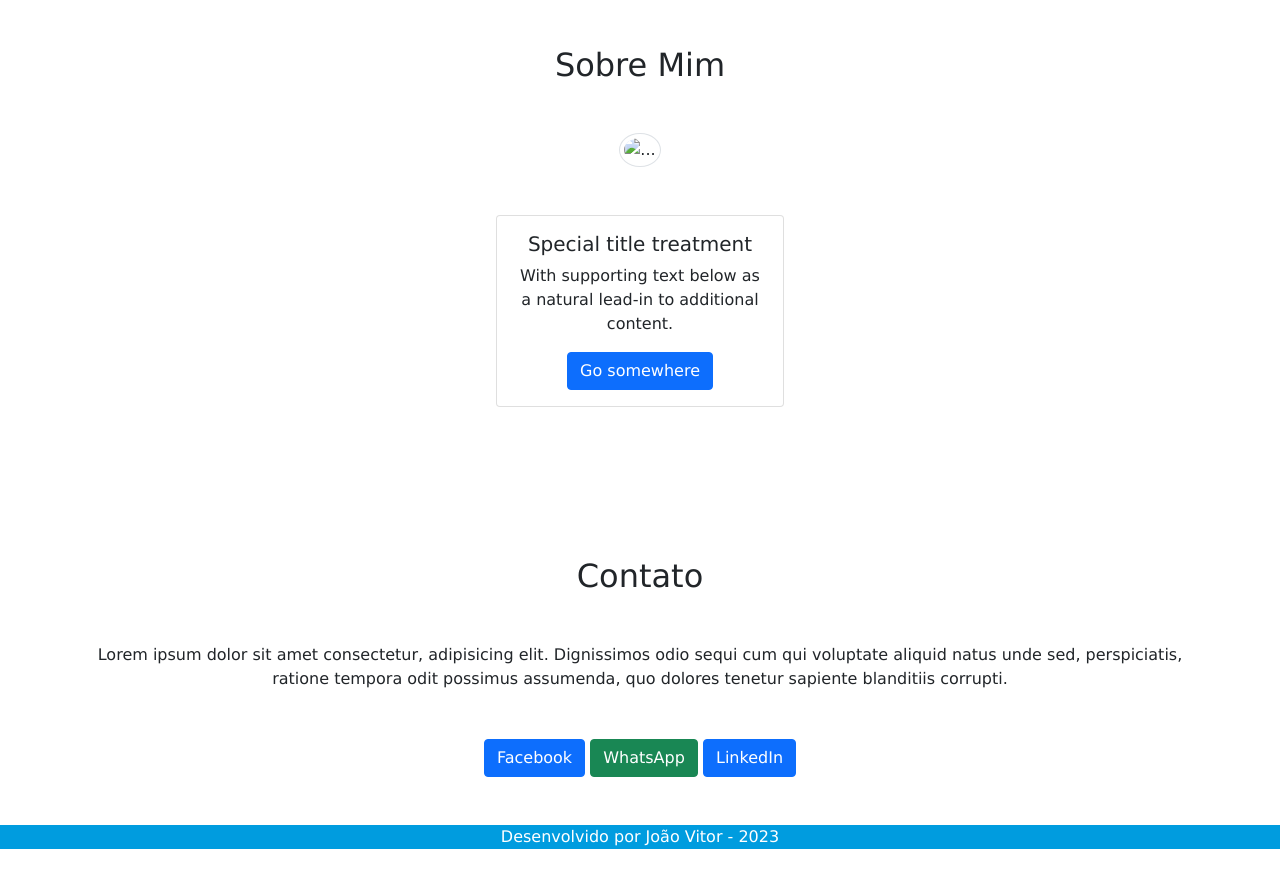
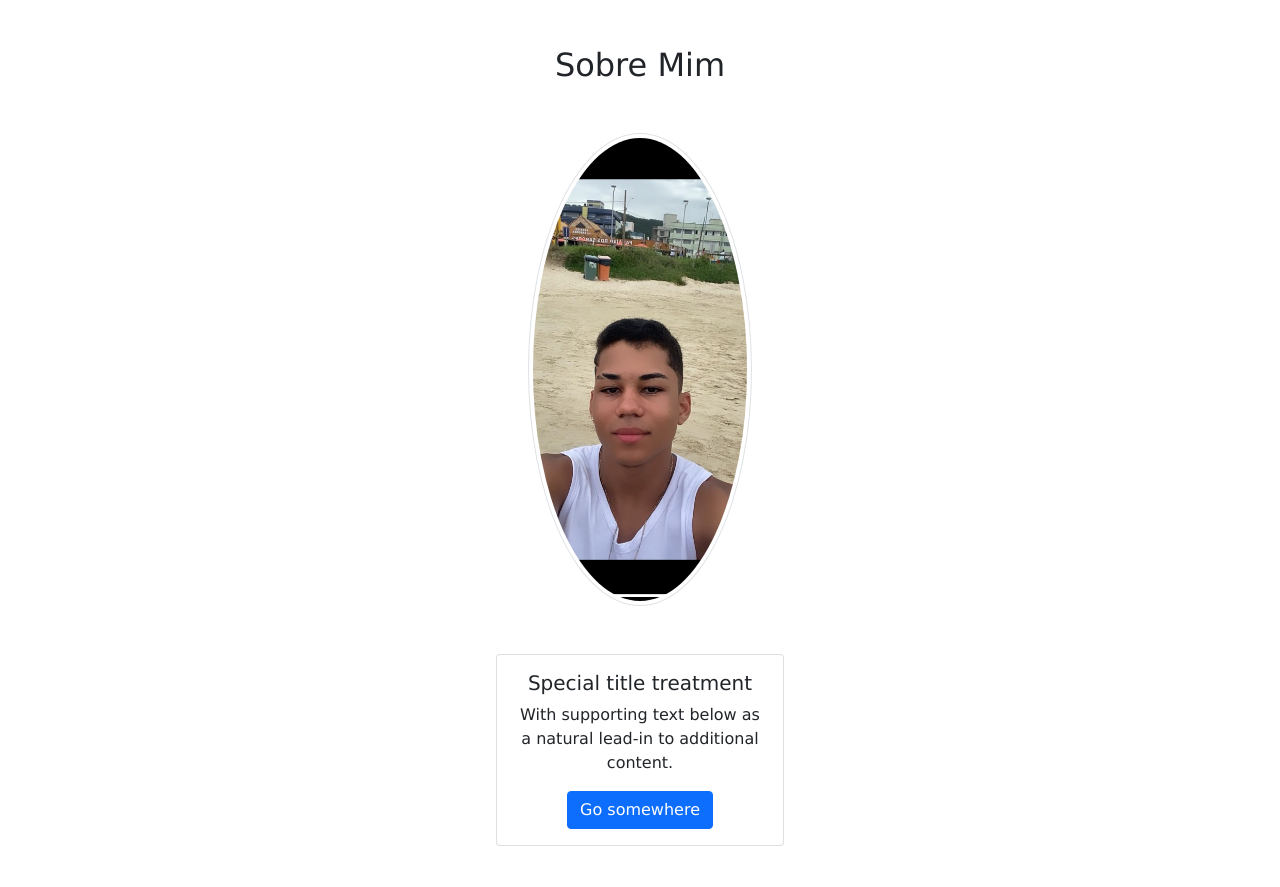
Before and after one commit to JoaoVitor374/meu-site, a plain HTML site: page index.html in a window 1280 px wide. Shown: the part 1260-2147 px from the top of the page. Before the commit the page ends 2109 px from the top, so only its background shows below. Drawn offline with nearby package versions, Linux system fonts and the light colour scheme.

Commit message:
adicionando foto

```diff
--- a/index.html
+++ b/index.html
@@ -56,7 +56,7 @@
                     <h2>Sobre Mim</h2>
                     <div class="text-center my-5" style="width: 14rem; left: 15%;margin:auto">
                         <img class="img-thumbnail rounded rounded-circle mx-auto position-relative"
-                            src="..."
+                            src="unnamed.png"
                              alt="...">
                     </div>
                     <div class="card " style="width: 18rem;">
```
Also changed, not shown: unnamed.png (added).
